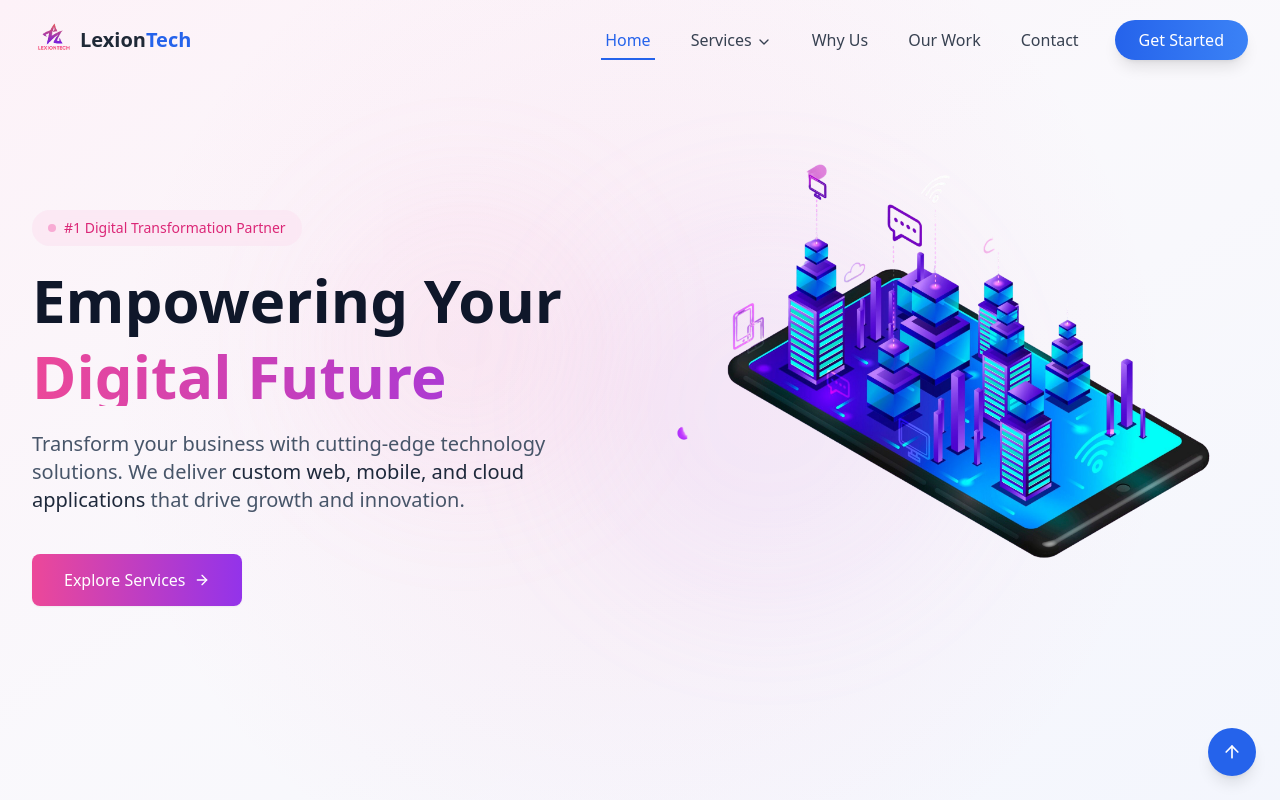
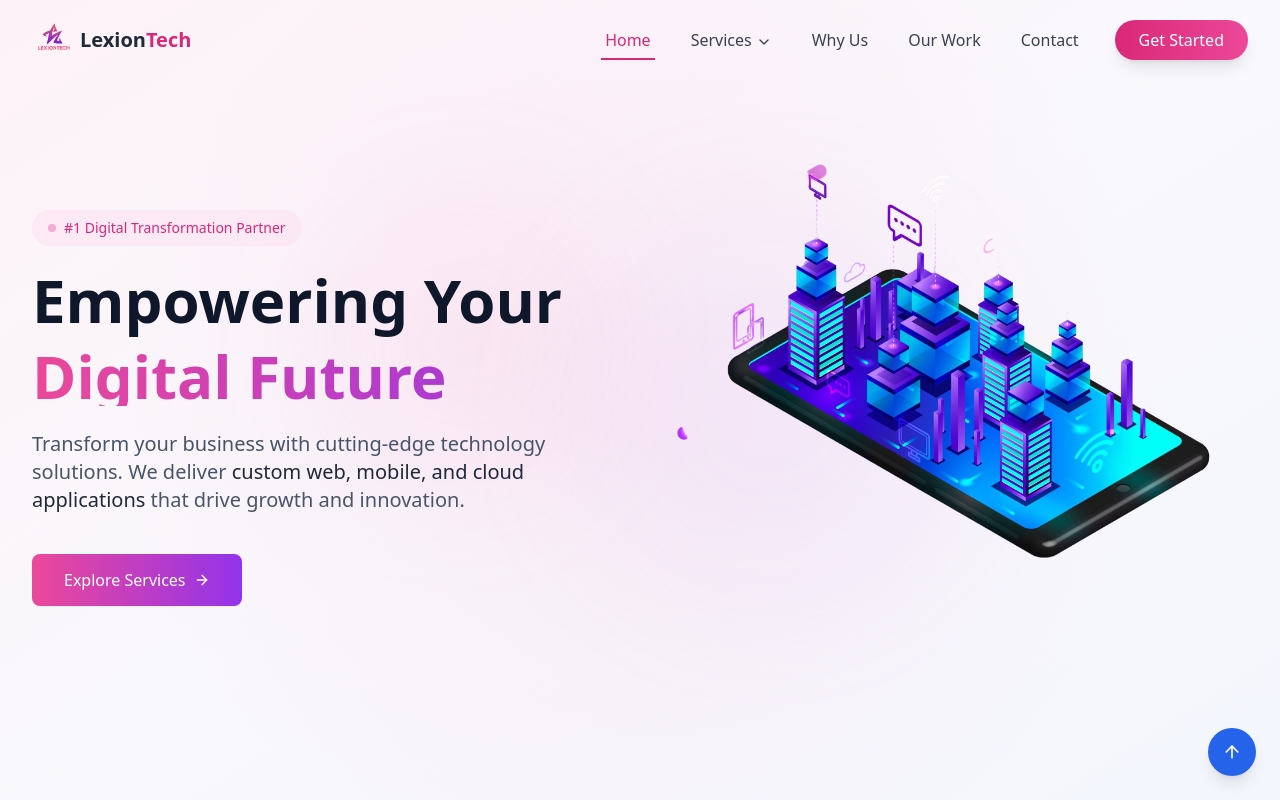
Before and after one commit to lexiontechsolution/lexiontech-website, a React (Vite) app: page / in a window 1280 px wide. Shown: the top 800 px of the page. Built offline with nearby package versions, Linux system fonts and the light colour scheme.

Commit message:
Update Header.jsx

```diff
--- a/src/pages/Header.jsx
+++ b/src/pages/Header.jsx
@@ -77,7 +77,7 @@ const Navbar = () => {
               />
             </div>
             <span className="text-xl font-bold text-gray-800 hidden sm:block">
-              Lexion<span className="text-blue-600">Tech</span>
+              Lexion<span className="text-pink-600">Tech</span>
             </span>
           </motion.div>
 
@@ -94,8 +94,8 @@ const Navbar = () => {
                   onClick={() => handleClick(item.section)}
                   className={`px-1 py-2 font-medium transition-colors ${
                     activeSection === item.section
-                      ? 'text-blue-600'
-                      : 'text-gray-700 hover:text-blue-600'
+                      ? 'text-pink-600'
+                      : 'text-gray-700 hover:text-pink-600'
                   }`}
                 >
                   {item.name}
@@ -106,7 +106,7 @@ const Navbar = () => {
 
                 {/* Animated underline */}
                 <motion.div
-                  className={`absolute bottom-0 left-0 h-0.5 bg-blue-600 ${
+                  className={`absolute bottom-0 left-0 h-0.5 bg-pink-600 ${
                     activeSection === item.section ? 'w-full' : 'w-0'
                   }`}
                   animate={{
@@ -120,7 +120,7 @@ const Navbar = () => {
             {/* CTA Button */}
             <motion.button
               onClick={() => handleClick('contact')}
-              className="px-6 py-2 bg-gradient-to-r from-blue-600 to-blue-500 text-white rounded-full font-medium shadow-lg hover:shadow-xl transition-all"
+              className="px-6 py-2 bg-gradient-to-r from-pink-600 to-pink-500 text-white rounded-full font-medium shadow-lg hover:shadow-xl transition-all"
               whileHover={{ y: -2, scale: 1.02 }}
               whileTap={{ scale: 0.98 }}
             >
@@ -152,19 +152,19 @@ const Navbar = () => {
                 onClick={() => handleClick(item.section)}
                 className={`w-full text-left px-4 py-3 rounded-lg font-medium transition-colors flex items-center ${
                   activeSection === item.section
-                    ? 'bg-blue-50 text-blue-600'
+                    ? 'bg-blue-50 text-pink-600'
                     : 'text-gray-700 hover:bg-gray-50'
                 }`}
               >
                 {item.name}
                 {activeSection === item.section && (
-                  <div className="ml-2 w-2 h-2 bg-blue-600 rounded-full"></div>
+                  <div className="ml-2 w-2 h-2 bg-pink-600 rounded-full"></div>
                 )}
               </button>
             ))}
             <button
               onClick={() => handleClick('contact')}
-              className="w-full mt-2 px-4 py-3 bg-gradient-to-r from-blue-600 to-blue-500 text-white rounded-lg font-medium shadow-md"
+              className="w-full mt-2 px-4 py-3 bg-gradient-to-r from-pink-600 to-pink-500 text-white rounded-lg font-medium shadow-md"
             >
               Get Started
             </button>
```
